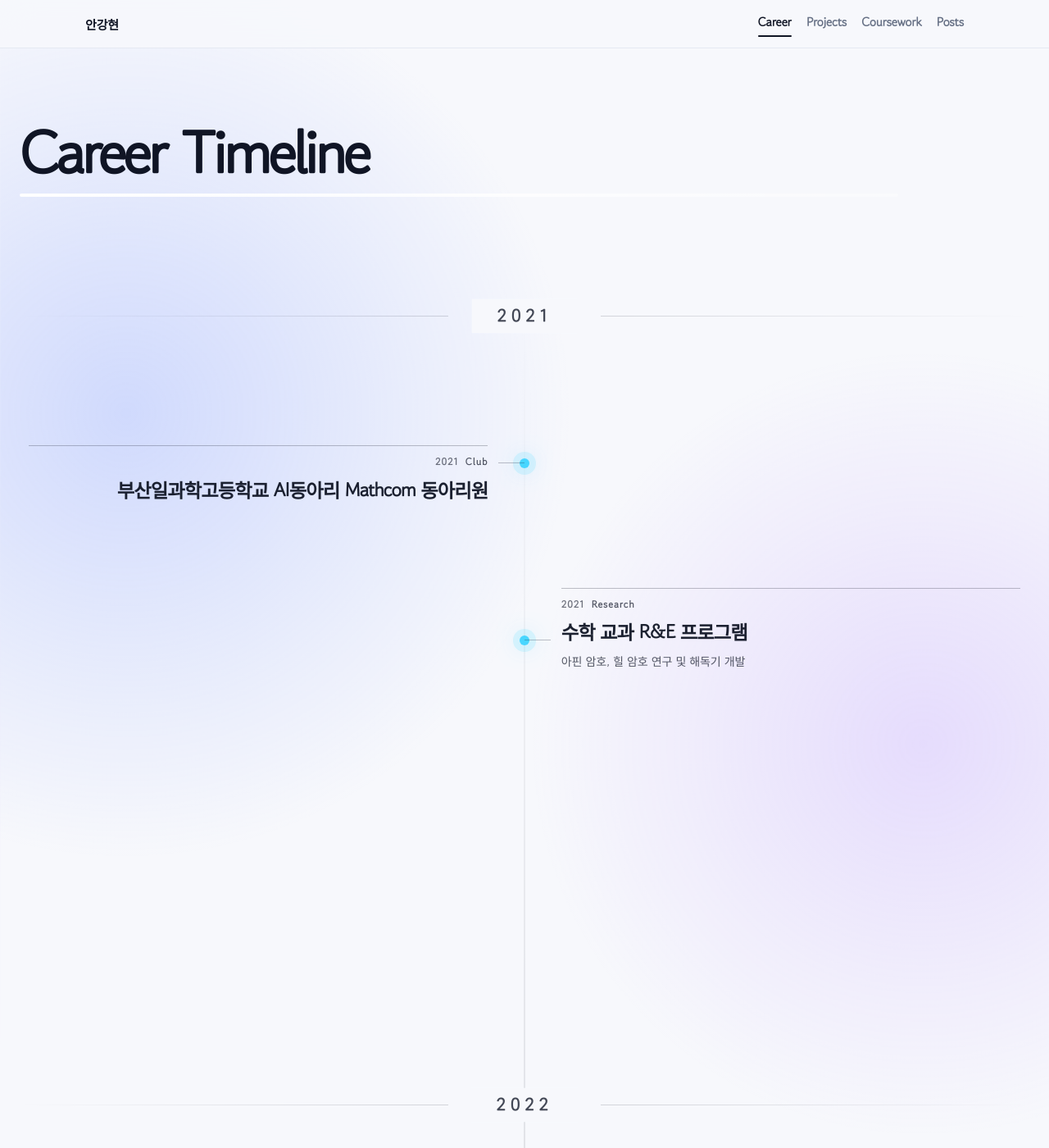
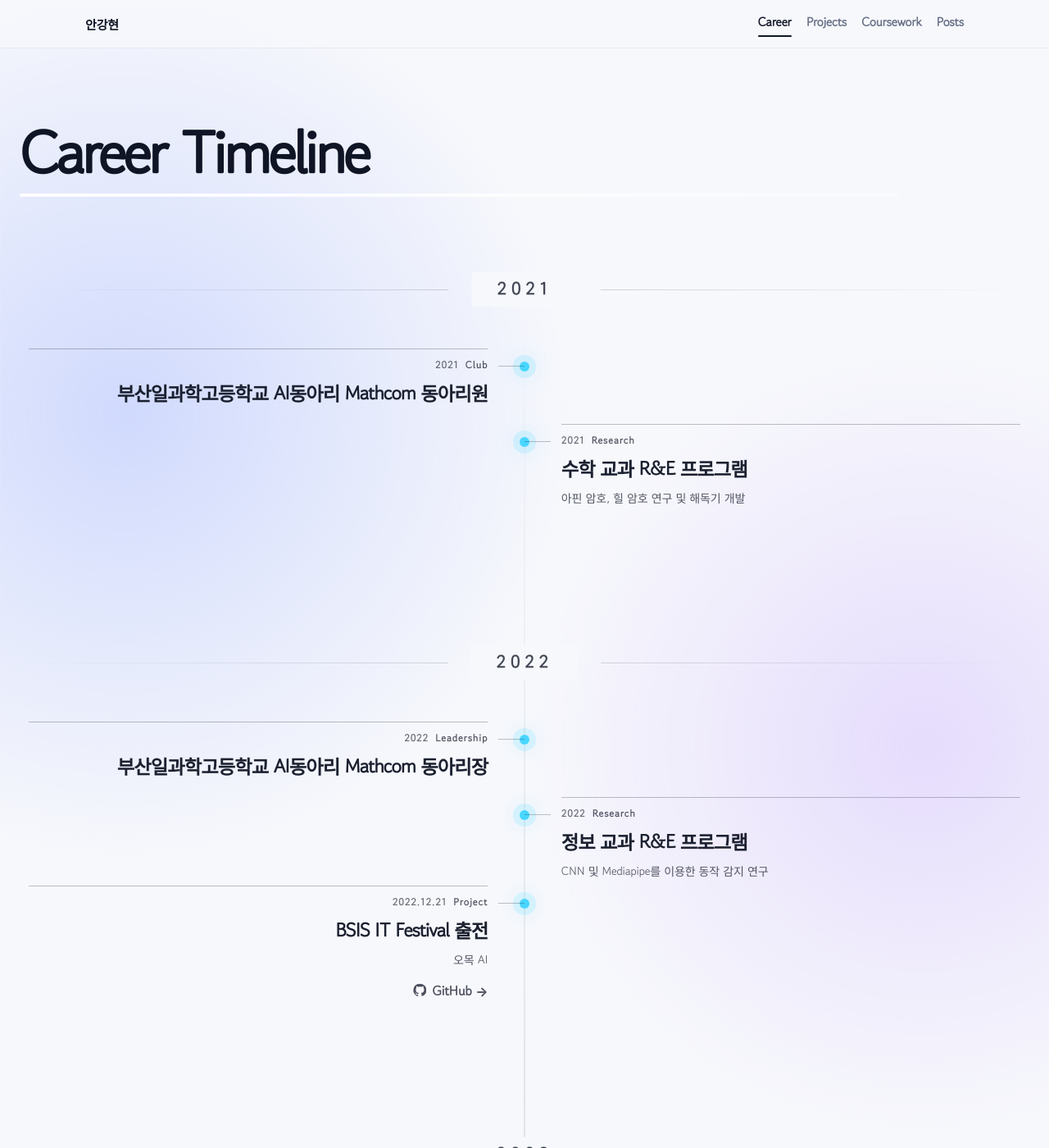
Before and after one commit to gimon0330/gimon0330.github.io, a Jekyll site: the page built from career.html, in a window 1280 px wide and 1400 px high. Shown: the whole window at 82% size. Built offline with Jekyll 4.4.1, drawn with Linux system fonts in a browser that asks for light colours; some web fonts are replaced.

Commit message:
Use measured desktop timeline positions

```diff
--- a/assets/career-timeline.css
+++ b/assets/career-timeline.css
@@ -1,6 +1,6 @@
 /* Career page: dense, line-based timeline layout.
-   Desktop uses both left/right rails around a center timeline.
-   Mobile keeps the current vertical timeline feeling, but inserts year dividers. */
+   Desktop uses measured left/right positions to avoid collisions.
+   Mobile keeps the vertical timeline flow. */
 
 :root {
   --career-line: color-mix(in oklab, var(--text, CanvasText), transparent 74%);
@@ -238,16 +238,28 @@
 }
 
 @media (min-width: 821px) {
+  .career-timeline.is-laid-out {
+    display: block !important;
+  }
+
+  .career-timeline.is-laid-out > .timeline-year,
+  .career-timeline.is-laid-out > .timeline-item {
+    position: absolute !important;
+    left: 0 !important;
+    right: 0 !important;
+    margin: 0 !important;
+  }
+
   .timeline-item:not(.is-year-start) {
-    margin-top: calc(-1 * clamp(104px, 9.8vw, 178px)) !important;
+    margin-top: 0 !important;
   }
 
   .timeline-item:not(.is-year-start)::before {
-    top: clamp(64px, 6vw, 102px) !important;
+    top: clamp(26px, 3vw, 34px) !important;
   }
 
   .timeline-item:not(.is-year-start)::after {
-    top: calc(clamp(64px, 6vw, 102px) + 5px) !important;
+    top: calc(clamp(26px, 3vw, 34px) + 5px) !important;
   }
 }
 
```
